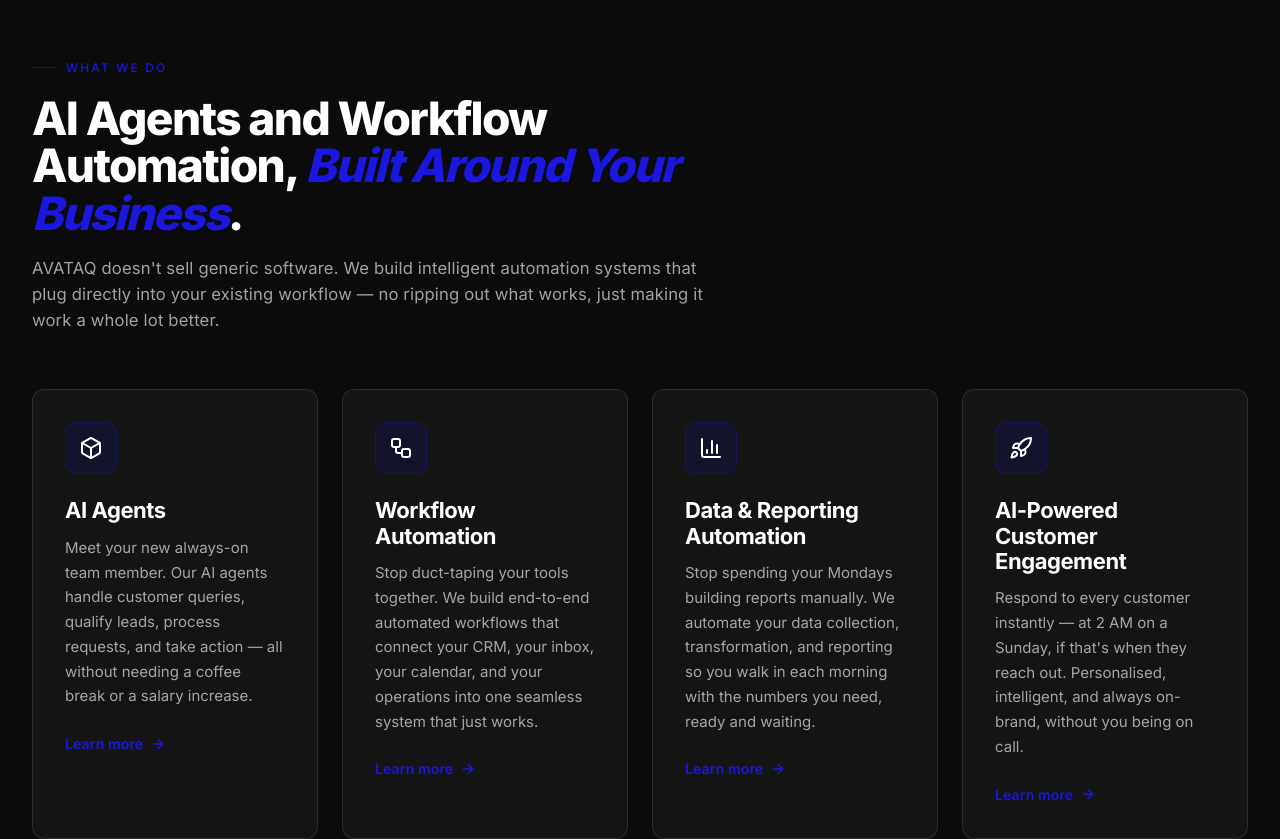
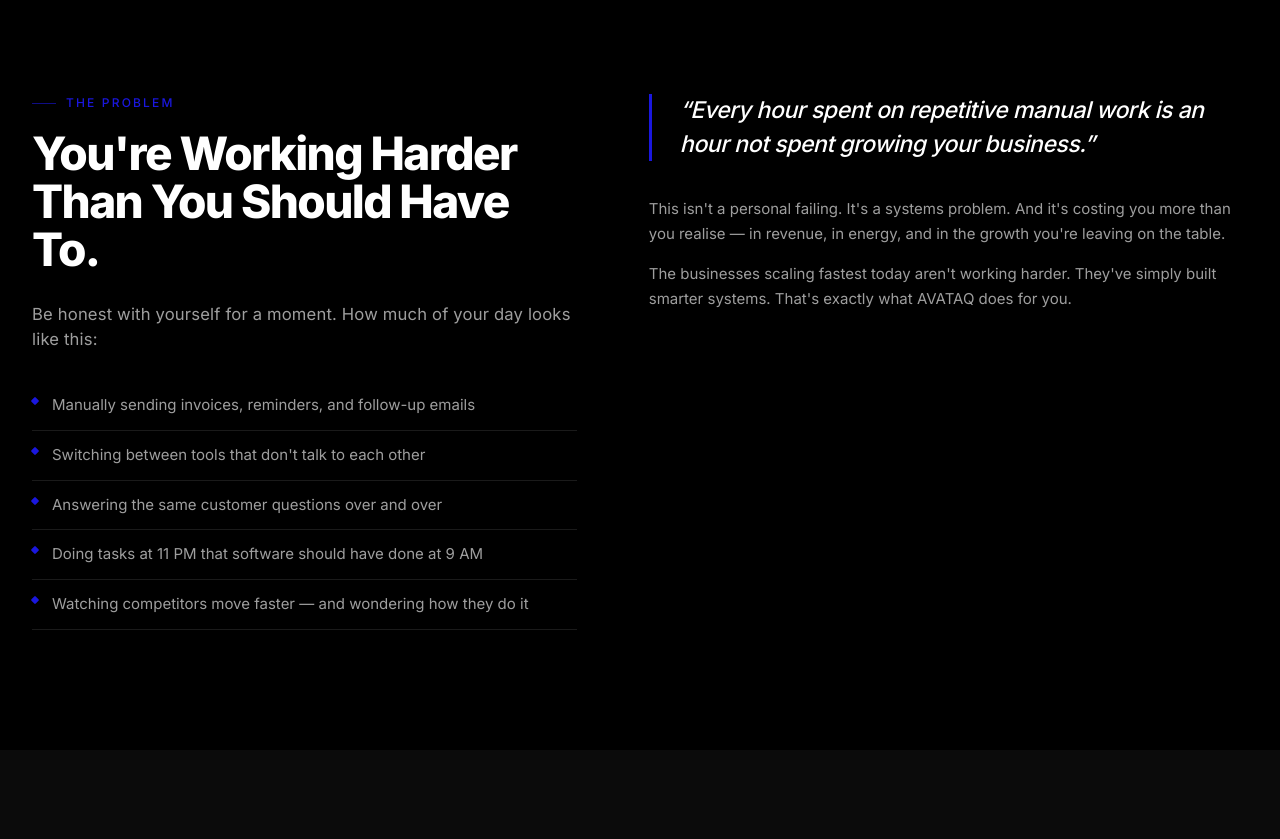
Before and after one commit to Vishal-code-E/avataq, a Next.js app in the folder avataq/: page / in a window 1280 px wide. Shown: the part 1500-2339 px from the top of the page. Built offline with nearby package versions, Linux system fonts and the light colour scheme.

Commit message:
cpr impl

```diff
--- a/avataq/app/contact/page.tsx
+++ b/avataq/app/contact/page.tsx
@@ -30,6 +30,10 @@
   {
     q: "How much does it cost?",
     a: "It depends on what you need — but we structure engagements to ensure the ROI is clear and measurable. Book a free audit and we'll give you a real, honest picture before you commit to anything.",
+  },
+  {
+    q: "Is this only for large businesses?",
+    a: "Absolutely not. Our best results often come from small and mid-sized businesses where automation creates the most dramatic impact. If you have repetitive tasks, you're a perfect candidate.",
   },
 ];
 
--- a/avataq/app/page.tsx
+++ b/avataq/app/page.tsx
@@ -2,7 +2,7 @@
 import { useState, useEffect } from "react";
 import { Navbar, MobileMenu } from "../components/Navbar";
 import { Hero } from "../components/Hero";
-import { Logos, Services, ValueProp, CaseStudies, Testimonials, FinalCTA } from "../components/Sections";
+import { Logos, ProblemStatement, Services, ValueProp, CaseStudies, Testimonials, TechStack, FinalCTA } from "../components/Sections";
 import { Footer, StickyCTA } from "../components/Footer";
 import { useReveal } from "../hooks/useReveal";
 import { useTheme } from "../hooks/useTheme";
@@ -57,10 +57,12 @@
       <main>
         <Hero variant="canvas" onNav={onNav} />
         <Logos />
+        <ProblemStatement />
         <Services onNav={onNav} />
         <ValueProp />
         <CaseStudies onNav={onNav} />
         <Testimonials />
+        <TechStack />
         <FinalCTA onNav={onNav} />
       </main>
 
--- a/avataq/app/services/page.tsx
+++ b/avataq/app/services/page.tsx
@@ -1,7 +1,7 @@
 "use client";
 import { useState, useEffect } from "react";
 import {
-  Box, Workflow, BarChart3, Rocket,
+  Box, Workflow, BarChart3, Rocket, Plug2,
   Check, ArrowRight,
 } from "lucide-react";
 import { PageLayout } from "../../components/PageLayout";
@@ -67,6 +67,21 @@
       "Growth dashboards",
     ],
     tech: ["Segment", "PostHog", "Feature flags", "A/B testing"],
+  },
+  {
+    id: "custom-integrations",
+    Icon: Plug2,
+    name: "Custom AI Integrations",
+    desc: "Already using tools you love? Good. We build custom integrations that make them smarter — connecting platforms like Shopify, HubSpot, Notion, Slack, Gmail, and dozens more into a unified, automated system.",
+    deliverables: [
+      "Integration architecture & mapping",
+      "Webhook & event orchestration",
+      "Data transformation pipelines",
+      "Authentication & security",
+      "Error handling & retries",
+      "Integration monitoring",
+    ],
+    tech: ["Shopify", "HubSpot", "Notion", "Slack", "Gmail", "REST APIs"],
   },
 ];
 
--- a/avataq/components/Footer.tsx
+++ b/avataq/components/Footer.tsx
@@ -35,7 +35,7 @@
           </div>
           <div className="footer-col">
             <h4>Services</h4>
-            {["AI Agents", "Workflow Automation", "Data & Reporting Automation", "AI-Powered Customer Engagement"].map((l) => (
+            {["AI Agents", "Workflow Automation", "Data & Reporting Automation", "AI-Powered Customer Engagement", "Custom AI Integrations"].map((l) => (
               <a key={l} href="#" onClick={(e) => e.preventDefault()}>{l}</a>
             ))}
           </div>
--- a/avataq/components/Sections.tsx
+++ b/avataq/components/Sections.tsx
@@ -1,6 +1,6 @@
 "use client";
 import { useState, useEffect } from "react";
-import { Box, Workflow, BarChart3, Rocket, ArrowRight, Quote } from "lucide-react";
+import { Box, Workflow, BarChart3, Rocket, Plug2, ArrowRight, Quote } from "lucide-react";
 
 /* ② Logos marquee */
 export function Logos() {
@@ -24,12 +24,71 @@
   );
 }
 
+/* ② Problem Statement */
+const PAINS = [
+  "Manually sending invoices, reminders, and follow-up emails",
+  "Switching between tools that don't talk to each other",
+  "Answering the same customer questions over and over",
+  "Doing tasks at 11 PM that software should have done at 9 AM",
+  "Watching competitors move faster — and wondering how they do it",
+];
+
+export function ProblemStatement() {
+  return (
+    <section className="section section--panel">
+      <div className="wrap">
+        <div style={{ display: "grid", gridTemplateColumns: "1fr 1.1fr", gap: 72, alignItems: "start" }} className="prob-grid">
+          <div>
+            <div className="sec-head reveal">
+              <p className="eyebrow">The Problem</p>
+              <h2 className="h2">You&apos;re Working Harder Than You Should Have To.</h2>
+            </div>
+            <p className="lead reveal" style={{ marginTop: 28 }}>
+              Be honest with yourself for a moment. How much of your day looks like this:
+            </p>
+            <ul style={{ listStyle: "none", padding: 0, margin: "28px 0 0" }}>
+              {PAINS.map((p, i) => (
+                <li key={i} className="reveal" style={{ transitionDelay: `${i * 0.06}s`, display: "flex", alignItems: "flex-start", gap: 14, padding: "12px 0", borderBottom: "1px solid var(--line)" }}>
+                  <span style={{ width: 6, height: 6, background: "var(--blue)", borderRadius: 1, transform: "rotate(45deg)", flexShrink: 0, marginTop: 5 }} />
+                  <span className="body" style={{ color: "var(--on-muted)" }}>{p}</span>
+                </li>
+              ))}
+            </ul>
+          </div>
+          <div className="reveal" style={{ transitionDelay: "0.15s" }}>
+            <blockquote style={{
+              borderLeft: "3px solid var(--blue)",
+              paddingLeft: 28,
+              margin: "0 0 36px",
+              fontWeight: 500,
+              fontSize: "clamp(17px,1.8vw,24px)",
+              lineHeight: 1.45,
+              letterSpacing: "-0.02em",
+              color: "var(--on)",
+              fontStyle: "italic",
+            }}>
+              &ldquo;Every hour spent on repetitive manual work is an hour not spent growing your business.&rdquo;
+            </blockquote>
+            <p className="body" style={{ marginBottom: 16 }}>
+              This isn&apos;t a personal failing. It&apos;s a systems problem. And it&apos;s costing you more than you realise — in revenue, in energy, and in the growth you&apos;re leaving on the table.
+            </p>
+            <p className="body">
+              The businesses scaling fastest today aren&apos;t working harder. They&apos;ve simply built smarter systems. That&apos;s exactly what AVATAQ does for you.
+            </p>
+          </div>
+        </div>
+      </div>
+    </section>
+  );
+}
+
 /* ③ Services */
 const SERVICES = [
   { icon: Box, title: "AI Agents", desc: "Meet your new always-on team member. Our AI agents handle customer queries, qualify leads, process requests, and take action — all without needing a coffee break or a salary increase." },
   { icon: Workflow, title: "Workflow Automation", desc: "Stop duct-taping your tools together. We build end-to-end automated workflows that connect your CRM, your inbox, your calendar, and your operations into one seamless system that just works." },
   { icon: BarChart3, title: "Data & Reporting Automation", desc: "Stop spending your Mondays building reports manually. We automate your data collection, transformation, and reporting so you walk in each morning with the numbers you need, ready and waiting." },
   { icon: Rocket, title: "AI-Powered Customer Engagement", desc: "Respond to every customer instantly — at 2 AM on a Sunday, if that's when they reach out. Personalised, intelligent, and always on-brand, without you being on call." },
+  { icon: Plug2, title: "Custom AI Integrations", desc: "Already using tools you love? Good. We build custom integrations that make them smarter — connecting platforms like Shopify, HubSpot, Notion, Slack, Gmail, and dozens more into a unified, automated system." },
 ];
 
 export function Services({ onNav }: { onNav: (p: string) => void }) {
@@ -41,7 +100,7 @@
           <h2 className="h2">AI Agents and Workflow Automation, <em>Built Around Your Business</em>.</h2>
           <p className="lead">AVATAQ doesn&apos;t sell generic software. We build intelligent automation systems that plug directly into your existing workflow — no ripping out what works, just making it work a whole lot better.</p>
         </div>
-        <div style={{ display: "grid", gridTemplateColumns: "repeat(4, 1fr)", gap: 24, marginTop: 56 }} className="svc-grid">
+        <div style={{ display: "grid", gridTemplateColumns: "repeat(3, 1fr)", gap: 24, marginTop: 56 }} className="svc-grid">
           {SERVICES.map((s, i) => (
             <div className="card card--svc reveal" key={s.title} style={{ transitionDelay: `${i * 0.06}s` }}>
               <div className="ico-tile"><s.icon size={24} /></div>
@@ -53,6 +112,12 @@
               </a>
             </div>
           ))}
+        </div>
+        <div className="reveal" style={{ marginTop: 48, display: "flex", justifyContent: "center" }}>
+          <a className="txtlink" href="#" style={{ fontSize: 15 }}
+            onClick={(e) => { e.preventDefault(); onNav("Services"); }}>
+            See What&apos;s Possible for Your Business <ArrowRight size={17} />
+          </a>
         </div>
       </div>
     </section>
@@ -211,7 +276,72 @@
   );
 }
 
-/* ⑦ Final CTA */
+/* ⑦ Tech Stack */
+const PLATFORMS = [
+  { name: "n8n", desc: "open-source workflow automation with full data privacy" },
+  { name: "Make (Integromat)", desc: "visual automation connecting 1,500+ apps" },
+  { name: "Zapier", desc: "rapid deployment for common business workflows" },
+];
+const AI_TOOLS = [
+  { name: "OpenAI (GPT-4o)", desc: "state-of-the-art language understanding and generation" },
+  { name: "Anthropic Claude", desc: "nuanced, reliable AI for complex reasoning tasks" },
+  { name: "Custom fine-tuned models", desc: "when your business needs something unique" },
+];
+const INTEGRATIONS = ["Shopify", "WooCommerce", "HubSpot", "Salesforce", "Notion", "Airtable", "Google Workspace", "Slack", "WhatsApp Business", "Typeform", "Stripe", "QuickBooks"];
+
+function ToolRow({ name, desc, last }: { name: string; desc: string; last?: boolean }) {
+  return (
+    <div style={{ display: "flex", gap: 14, padding: "14px 0", borderBottom: last ? "none" : "1px solid var(--line)" }}>
+      <span style={{ width: 5, height: 5, background: "var(--blue)", borderRadius: 1, transform: "rotate(45deg)", flexShrink: 0, marginTop: 7 }} />
+      <div>
+        <div style={{ fontWeight: 600, fontSize: 13, color: "var(--on)", marginBottom: 3 }}>{name}</div>
+        <div className="body" style={{ fontSize: 12 }}>{desc}</div>
+      </div>
+    </div>
+  );
+}
+
+export function TechStack() {
+  return (
+    <section className="section section--panel">
+      <div className="wrap">
+        <div className="sec-head reveal" style={{ marginBottom: 56 }}>
+          <p className="eyebrow">Under the hood</p>
+          <h2 className="h2">Built on Tools You Can <em>Trust</em>.</h2>
+          <p className="lead">We don&apos;t build our own proprietary black box. We use the industry&apos;s most reliable, battle-tested automation and AI platforms — and we make them work together brilliantly for your business.</p>
+        </div>
+        <div style={{ display: "grid", gridTemplateColumns: "repeat(3, 1fr)", gap: 24 }} className="tech-stack-grid">
+          <div className="card reveal">
+            <p className="eyebrow" style={{ marginBottom: 20 }}>Automation Platforms</p>
+            {PLATFORMS.map((t, i) => <ToolRow key={t.name} name={t.name} desc={t.desc} last={i === PLATFORMS.length - 1} />)}
+          </div>
+          <div className="card reveal" style={{ transitionDelay: "0.08s" }}>
+            <p className="eyebrow" style={{ marginBottom: 20 }}>AI &amp; Intelligence</p>
+            {AI_TOOLS.map((t, i) => <ToolRow key={t.name} name={t.name} desc={t.desc} last={i === AI_TOOLS.length - 1} />)}
+          </div>
+          <div className="card reveal" style={{ transitionDelay: "0.16s" }}>
+            <p className="eyebrow" style={{ marginBottom: 20 }}>Integration Ecosystem</p>
+            <p className="body" style={{ marginBottom: 20 }}>We connect seamlessly with:</p>
+            <div className="tech-row">
+              {INTEGRATIONS.map((t) => (
+                <span className="tech-pill" key={t}>
+                  <span style={{ width: 5, height: 5, background: "var(--blue)", borderRadius: 1, transform: "rotate(45deg)", display: "inline-block" }} />
+                  {t}
+                </span>
+              ))}
+            </div>
+            <p className="body" style={{ marginTop: 20, fontStyle: "italic", color: "var(--on-faint)" }}>and hundreds more.</p>
+          </div>
+        </div>
+        <p className="body reveal" style={{ marginTop: 48, textAlign: "center", fontStyle: "italic", color: "var(--on-faint)", maxWidth: 580, margin: "48px auto 0" }}>
+          You don&apos;t need to understand any of this. You just need to know it works — and that we&apos;ve already made it work for businesses like yours.
+        </p>
+      </div>
+    </section>
+  );
+}
+
+/* ⑧ Final CTA */
 export function FinalCTA({ onNav }: { onNav: (p: string) => void }) {
   return (
     <section className="final-cta section" style={{ padding: "120px 0" }}>
```
Also changed, not shown: avataq/app/globals.css (+7 -0 lines), avataq/components/Hero.tsx (+10 -5 lines).
